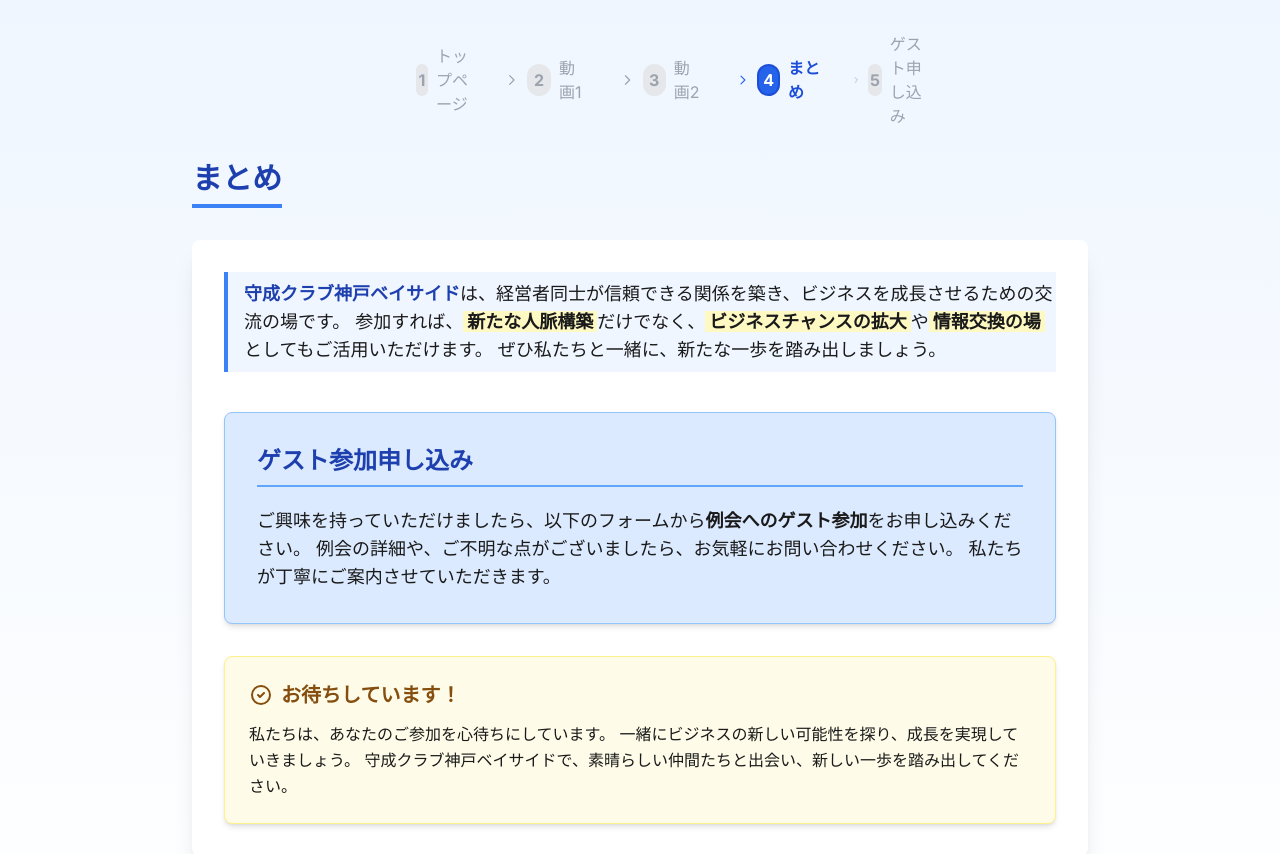
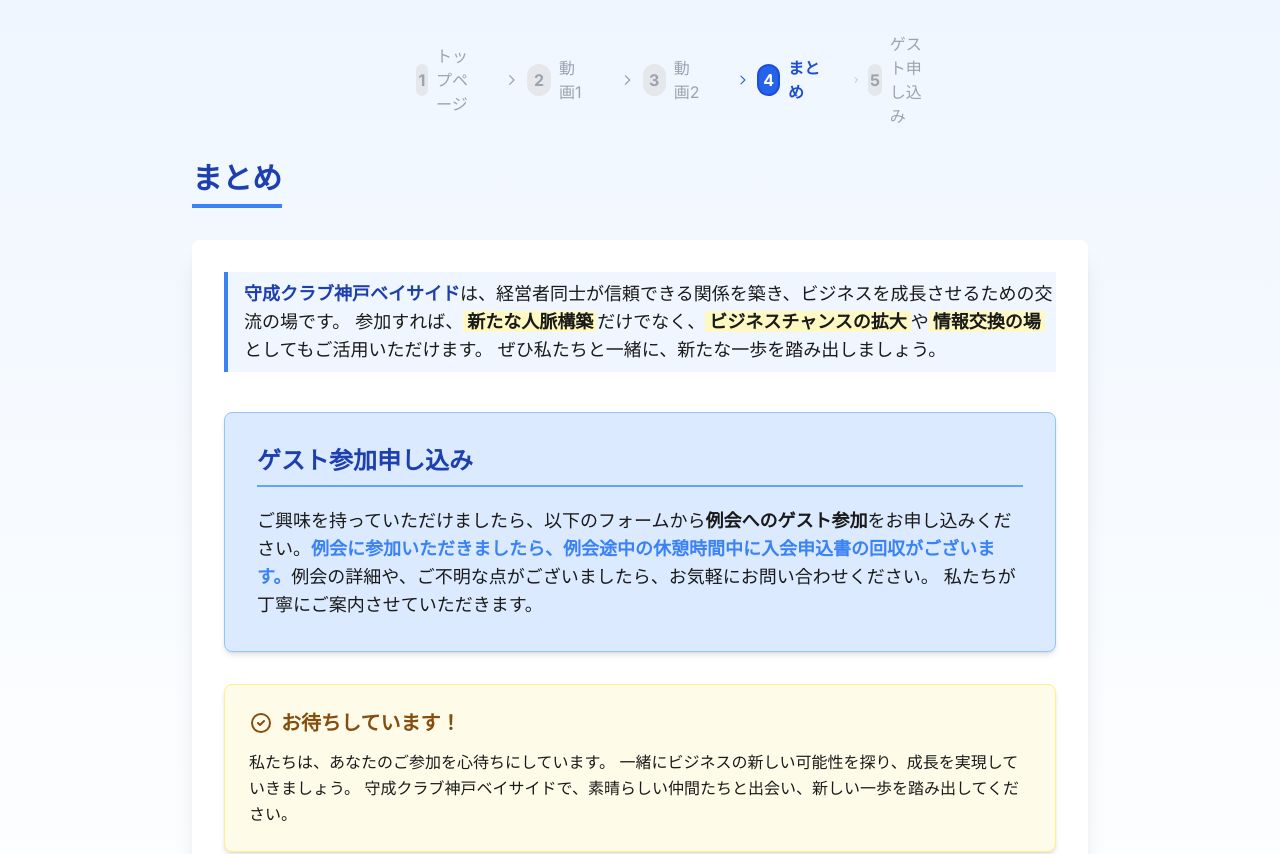
Before and after one commit to tuneup283/shusei.lms, a Next.js app: page /lesson/2 in a window 1280 px wide. Shown: the top 854 px of the page. Built offline with nearby package versions, Linux system fonts and the light colour scheme.

Commit message:
20250721入会申込書注意分追加

```diff
--- a/src/app/lesson/2/page.tsx
+++ b/src/app/lesson/2/page.tsx
@@ -48,6 +48,7 @@
               <h2 className="text-xl sm:text-2xl font-bold mb-4 sm:mb-5 text-blue-800 border-b-2 border-blue-400 pb-2">ゲスト参加申し込み</h2>
               <p className="text-base sm:text-lg leading-relaxed">
                 ご興味を持っていただけましたら、以下のフォームから<span className="font-semibold">例会へのゲスト参加</span>をお申し込みください。
+                <span className="font-semibold font-bold text-blue-500">例会に参加いただきましたら、例会途中の休憩時間中に入会申込書の回収がございます。</span>
                 例会の詳細や、ご不明な点がございましたら、お気軽にお問い合わせください。
                 私たちが丁寧にご案内させていただきます。
               </p>
```
